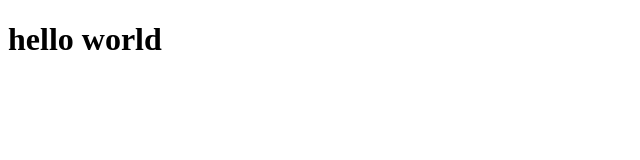
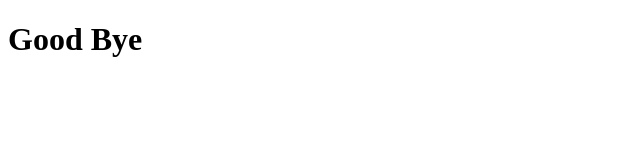
Before and after one commit to mrwnbk/ExoGitHub, a plain HTML site: page public/index.html in a window 1280 px wide. Shown: the whole page, without its empty margins (0-640 px from the left). Drawn offline with Linux system fonts and the light colour scheme.

Commit message:
h1 = Goodbye

```diff
--- a/public/index.html
+++ b/public/index.html
@@ -7,7 +7,7 @@
     <link rel="stylesheet" href="css/style.css">
 </head>
 <body>
-    <h1>hello world</h1>
+    <h1>Good Bye</h1>
 
 </body>
 </html>
```
